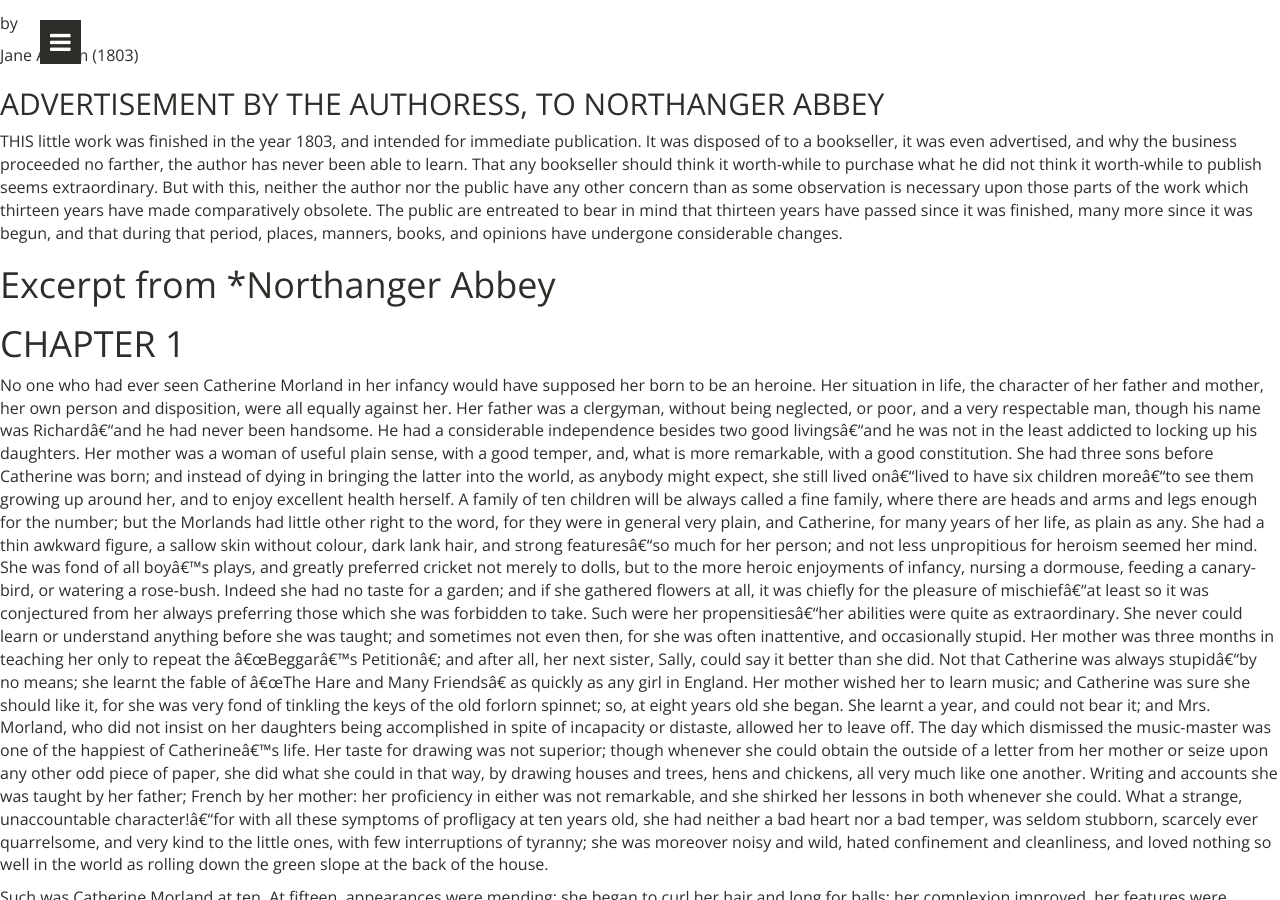
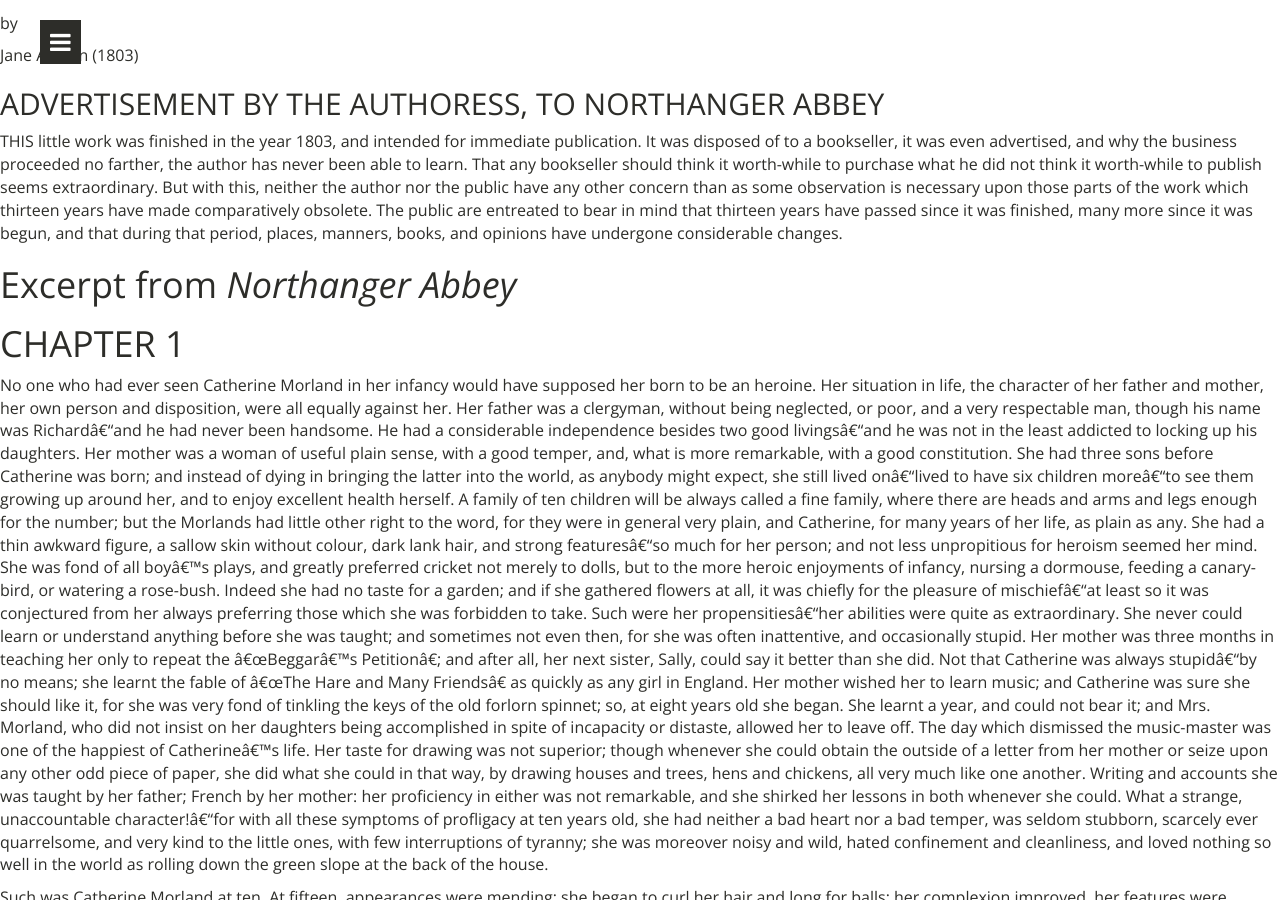
Before and after one commit to rcmetcalf/rcmetcalf.github.io, a Jekyll site: the page built from content/northanger_abbey.md, in a window 1280 px wide and 900 px high, scrolled down 436 px. Built offline with Jekyll 4.4.1, drawn with Linux system fonts in a browser that asks for light colours; nearby versions of some CDN libraries; Markdown is read by kramdown in place of the engine named in the settings.

Commit message:
fixed italics

```diff
--- a/content/northanger_abbey.md
+++ b/content/northanger_abbey.md
@@ -64,7 +64,7 @@ considerable changes.
 
 
 
-# Excerpt from *Northanger Abbey
+# Excerpt from *Northanger Abbey*
 
 
 # CHAPTER 1
```
